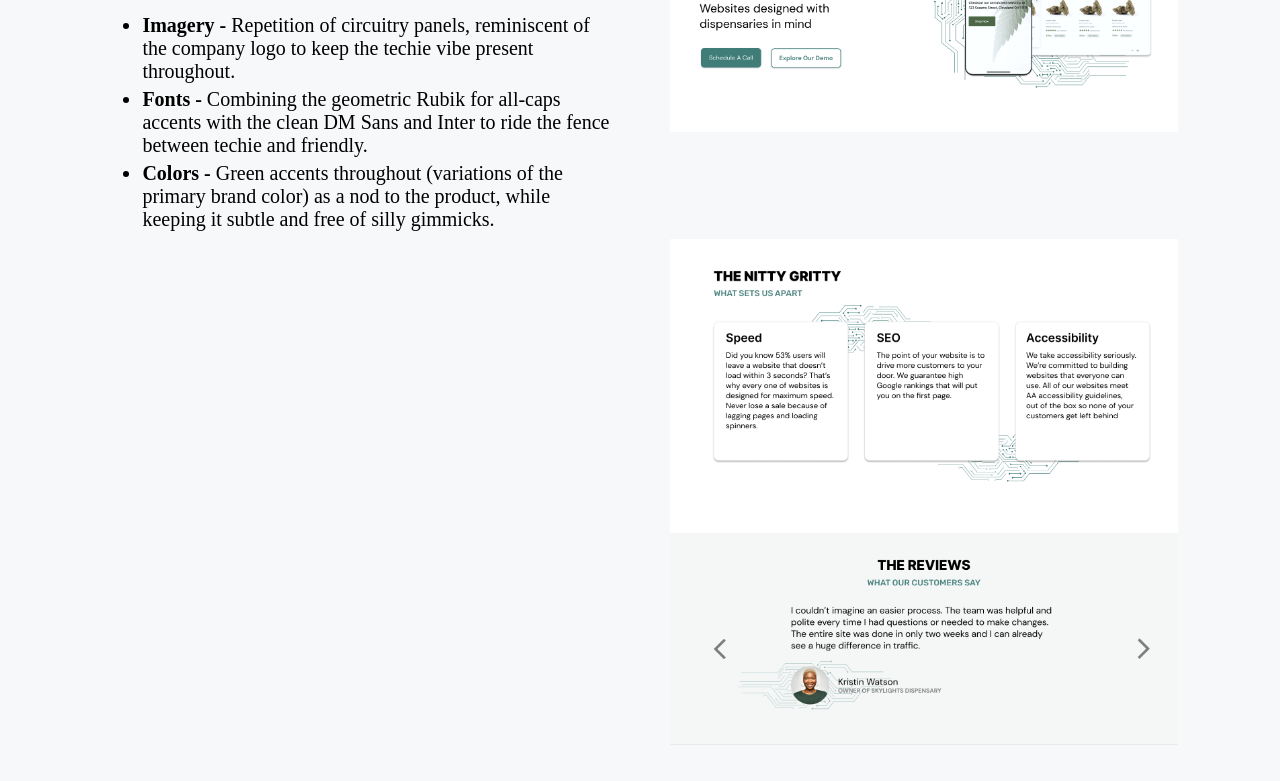
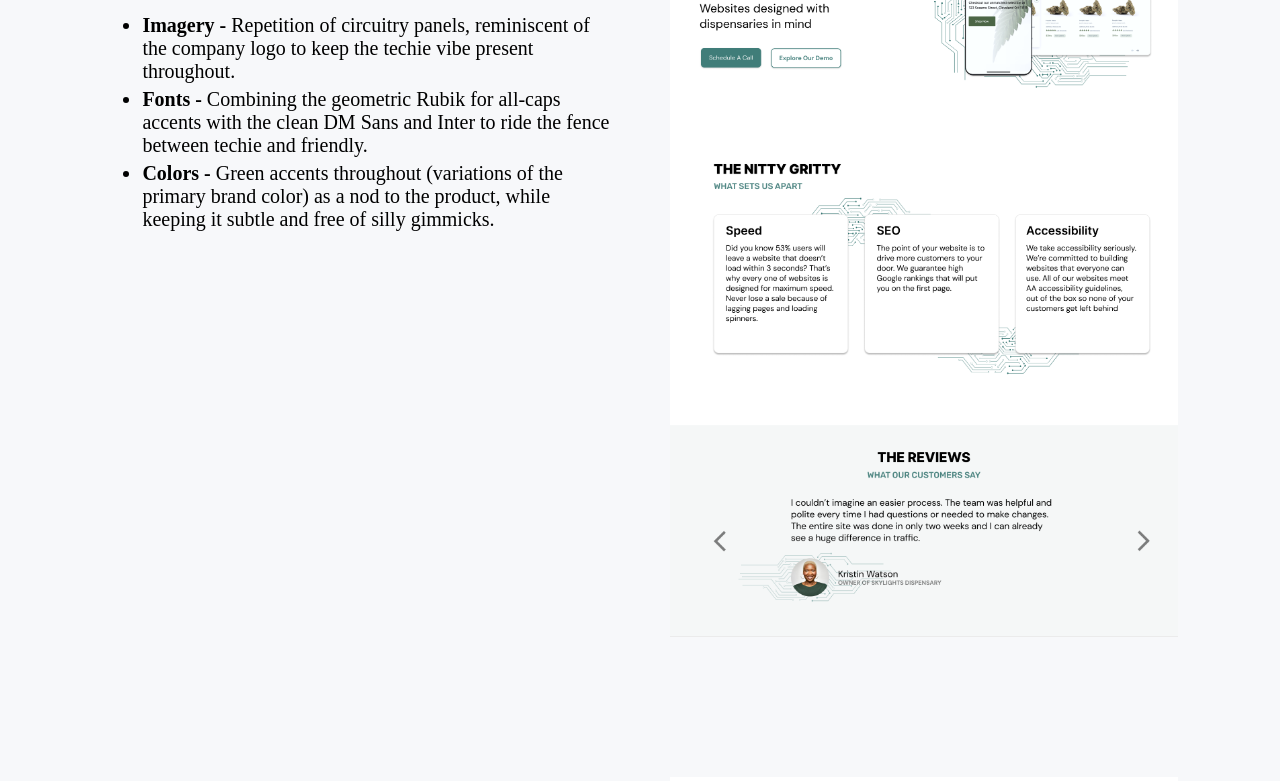
Before and after one commit to lwesley08/LibertyWesleyDotCom, a Nuxt app: page /tsd-site in a window 1280 px wide. Shown: the part 1540-2321 px from the top of the page. Built offline with nearby package versions, Linux system fonts and the light colour scheme; a web font is replaced by a local one.

Commit message:
update text sizing and spacing

```diff
--- a/pages/tsd-cms.vue
+++ b/pages/tsd-cms.vue
@@ -358,15 +358,17 @@ li {
   &__body {
     display: flex;
     flex-direction: column;
-    row-gap: 140px;
+    row-gap: 80px;
     padding: 17px 20px 30px 20px;
 
     @media screen and (min-width: $breakpoint-tablet) {
       padding: 17px 30px 50px 30px;
+      row-gap: 100px;
     }
 
     @media screen and (min-width: $breakpoint-laptop) {
       padding: 17px 8% 80px 8%;
+      row-gap: 140px;
     }
   }
 
@@ -374,6 +376,7 @@ li {
     display: flex;
     flex-direction: column;
     column-gap: 60px;
+    row-gap: 30px;
 
     @media screen and (min-width: $breakpoint-laptop) {
       flex-direction: row;
@@ -388,8 +391,12 @@ li {
     font-family: "freight-text-pro", serif;
     font-weight: 600;
     font-style: normal;
-    font-size: 35px; // TODO
+    font-size: 30px;
     margin-bottom: 20px;
+
+    @media screen and (min-width: $breakpoint-tablet) {
+      font-size: 35px;
+    }
   }
 
   &__body-text {
@@ -397,7 +404,11 @@ li {
     font-family: "freight-text-pro", serif;
     font-weight: 400;
     font-style: normal;
-    font-size: 20px; // TODO
+    font-size: 18px;
+
+    @media screen and (min-width: $breakpoint-tablet) {
+      font-size: 20px;
+    }
   }
 
   &__contact {
@@ -405,13 +416,14 @@ li {
     font-family: "freight-text-pro", serif;
     font-weight: 400;
     font-style: normal;
-    font-size: 25px; // TODO
+    font-size: 20px;
     border-top: 1px solid rgba(0, 0, 0, .1);
 
     padding: 30px 20px 30px 20px;
 
     @media screen and (min-width: $breakpoint-tablet) {
       padding: 50px 30px 50px 30px;
+      font-size: 25px;
     }
 
     @media screen and (min-width: $breakpoint-laptop) {
@@ -448,6 +460,16 @@ li {
         margin-top: 40px;
       }
     }
+
+  &__body-image {
+    img {
+      display: block;
+      max-height: 550px;
+      max-width: 100%;
+      width: auto;
+      height: auto;
+    }
+  }
 }
 
 .footer {
--- a/pages/tsd-site.vue
+++ b/pages/tsd-site.vue
@@ -79,7 +79,7 @@
           <div class="details-page__body-image">
             <img src="/tsd-site/Brand1.png"/>
           </div>
-          <div class="details-page__body-image" :style="{ height: '550px', marginTop: '20px' }">
+          <div class="details-page__body-image">
             <img src="/tsd-site/Brand2.png"/>
           </div>
         </div>
@@ -299,7 +299,7 @@ li {
     background-color: $highlight-white;
     box-shadow: 0px 0px 20px 10px rgba(0, 0, 0, 0.05);
     border-radius: 5px;
-    padding: 25px 36px; // TODO mobile
+    padding: 25px 36px;
     flex-grow: 1;
     flex-shrink: 1;
     flex-basis: 100%;
@@ -351,15 +351,17 @@ li {
   &__body {
     display: flex;
     flex-direction: column;
-    row-gap: 140px;
+    row-gap: 80px;
     padding: 17px 20px 30px 20px;
 
     @media screen and (min-width: $breakpoint-tablet) {
       padding: 17px 30px 50px 30px;
+      row-gap: 100px;
     }
 
     @media screen and (min-width: $breakpoint-laptop) {
       padding: 17px 8% 80px 8%;
+      row-gap: 140px;
     }
   }
 
@@ -367,6 +369,7 @@ li {
     display: flex;
     flex-direction: column;
     column-gap: 60px;
+    row-gap: 30px;
 
     @media screen and (min-width: $breakpoint-laptop) {
       flex-direction: row;
@@ -381,8 +384,12 @@ li {
     font-family: "freight-text-pro", serif;
     font-weight: 600;
     font-style: normal;
-    font-size: 35px; // TODO
+    font-size: 30px;
     margin-bottom: 20px;
+
+    @media screen and (min-width: $breakpoint-tablet) {
+      font-size: 35px;
+    }
   }
 
   &__body-text {
@@ -390,7 +397,11 @@ li {
     font-family: "freight-text-pro", serif;
     font-weight: 400;
     font-style: normal;
-    font-size: 20px; // TODO
+    font-size: 18px;
+
+    @media screen and (min-width: $breakpoint-tablet) {
+      font-size: 20px;
+    }
   }
 
   &__contact {
@@ -398,13 +409,14 @@ li {
     font-family: "freight-text-pro", serif;
     font-weight: 400;
     font-style: normal;
-    font-size: 25px; // TODO
+    font-size: 20px;
     border-top: 1px solid rgba(0, 0, 0, .1);
 
     padding: 30px 20px 30px 20px;
 
     @media screen and (min-width: $breakpoint-tablet) {
       padding: 50px 30px 50px 30px;
+      font-size: 25px;
     }
 
     @media screen and (min-width: $breakpoint-laptop) {
@@ -443,17 +455,12 @@ li {
     }
 
   &__body-image {
-    height: 400px;
-    overflow-y: hidden;
-    overflow-x: hidden;
-    display: flex;
-    justify-content: center;
-    align-items: flex-start;
-
     img {
+      display: block;
+      max-height: 550px;
       max-width: 100%;
-      max-height: 100%;
-      object-fit: contain;
+      width: auto;
+      height: auto;
     }
   }
 }
```
